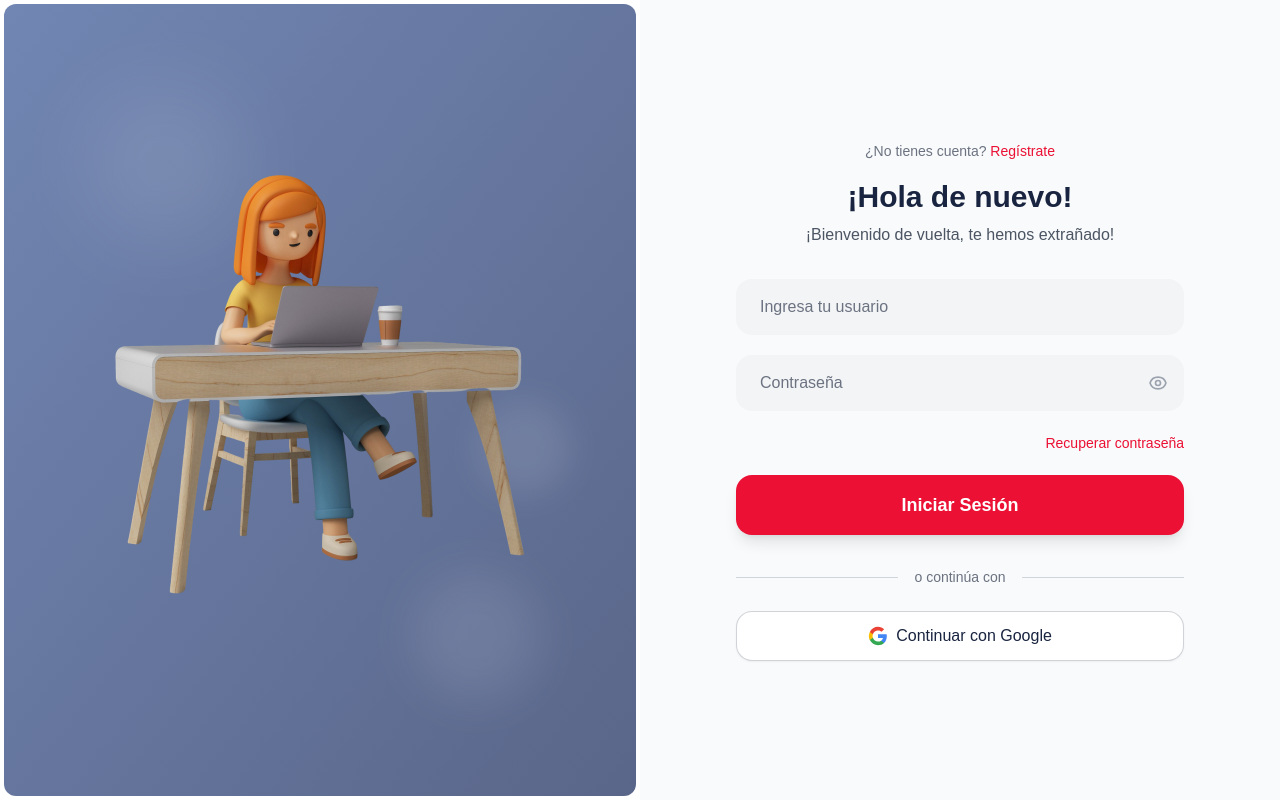
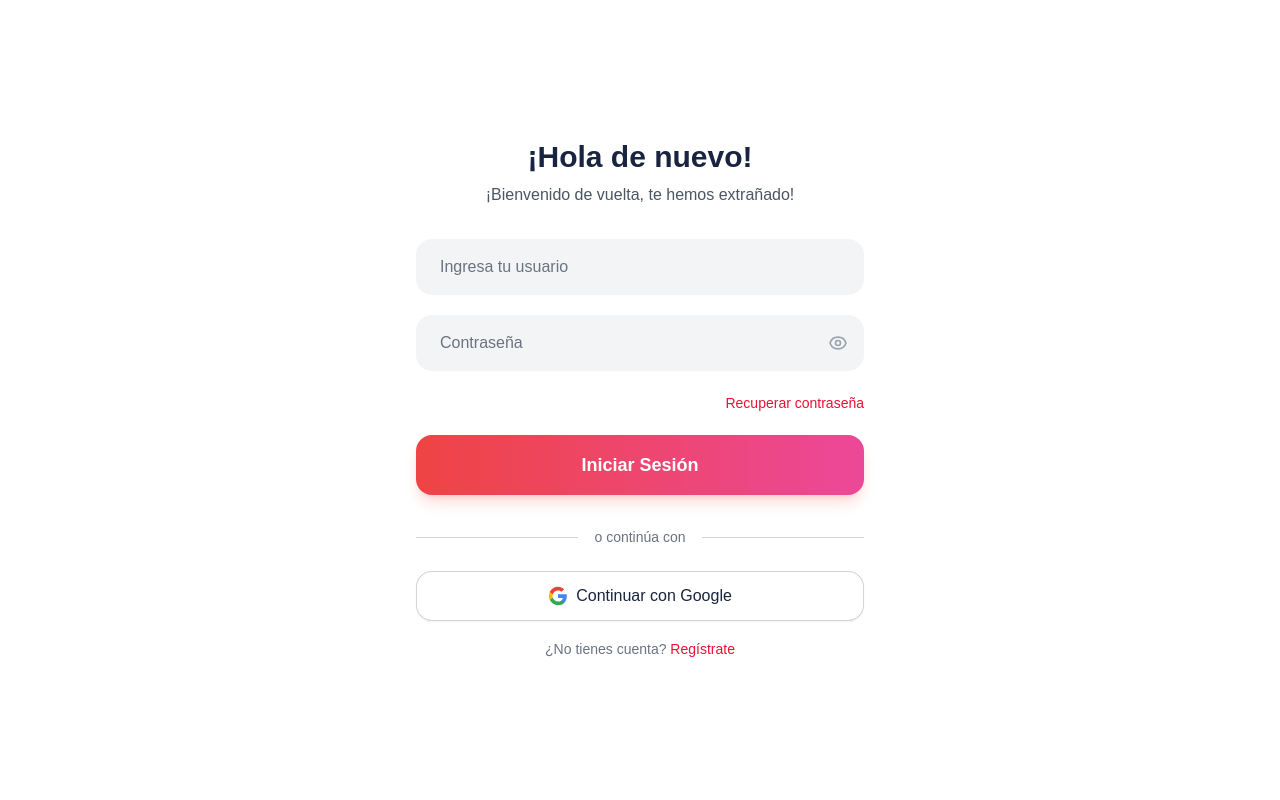
Before and after one commit to fulldata-pro/site-v2, a Next.js app: page /login in a window 1280 px wide. Built offline with nearby package versions, Linux system fonts and the light colour scheme; a web font is replaced by a local one.

Commit message:
Cmabios Login Lucho

```diff
--- a/app/login/page.tsx
+++ b/app/login/page.tsx
@@ -100,41 +100,12 @@ export default function LoginPage() {
 
   return (
     <div className="min-h-screen flex">
-      {/* Left side - 3D Avatar */}
-      <div className='hidden bg-white  lg:flex p-1 lg:w-1/2'>
-        <div className=" bg-gradient-to-br w-full h-full rounded-xl from-[#7186b3] to-[#5a6689] items-center justify-center relative overflow-hidden">
-          <div className="relative z-10 flex items-center justify-center h-full">
-            <div className="text-center">
-              <div className="mb-8">
-                <Image
-                  src={avatar}
-                  alt="3D Avatar Illustration"
-                  width={1000}
-                  height={1000}
-                  className="w-[500px] h-[500px] object-contain mx-auto"
-                />
-              </div>
-            </div>
-          </div>
-          {/* Subtle background decoration */}
-          <div className="absolute inset-0">
-            <div className="absolute top-20 left-20 w-40 h-40 bg-white/10 rounded-full blur-2xl"></div>
-            <div className="absolute bottom-24 right-24 w-32 h-32 bg-white/10 rounded-full blur-xl"></div>
-            <div className="absolute top-1/2 right-16 w-24 h-24 bg-white/10 rounded-full blur-lg"></div>
-          </div>
-        </div>
-      </div>
 
-      {/* Right side - Login Form */}
-      <div className="w-full lg:w-1/2 flex items-center justify-center p-8 bg-gray-50">
+      {/* Login Form */}
+      <div className="w-full w-full flex items-center justify-center p-8 bg-white">
         <div className="w-full max-w-md">
           <div className="text-center mb-8">
-            <div className=" mb-4">
-              <span className="text-sm text-gray-500">¿No tienes cuenta? </span>
-              <Link href={AUTH_ROUTES.REGISTER} className="text-sm text-[#eb1034] hover:text-[#d10e2e] font-medium">
-                Regístrate
-              </Link>
-            </div>
+
             <h1 className="text-3xl font-bold text-[#192440] mb-2">¡Hola de nuevo!</h1>
             <p className="text-gray-600">¡Bienvenido de vuelta, te hemos extrañado!</p>
           </div>
@@ -193,7 +164,7 @@ export default function LoginPage() {
             <button
               type="submit"
               disabled={isLoading}
-              className="w-full py-4 text-lg font-semibold disabled:opacity-50 disabled:cursor-not-allowed bg-[#eb1034] hover:bg-[#d10e2e] text-white rounded-2xl transition-all duration-200 shadow-lg hover:shadow-xl"
+              className="w-full py-4 text-lg font-semibold disabled:opacity-50 disabled:cursor-not-allowed bg-[#eb1034] hover:bg-[#d10e2e] text-white rounded-2xl transition-all duration-200 shadow-lg hover:shadow-xl bg-gradient-to-r from-red-500 to-pink-500 text-white shadow-lg shadow-red-500/20"
             >
               {isLoading ? (
                 <span className="flex items-center justify-center gap-2">
@@ -212,7 +183,7 @@ export default function LoginPage() {
                 <div className="w-full border-t border-gray-300" />
               </div>
               <div className="relative flex justify-center text-sm">
-                <span className="px-4 bg-gray-50 text-gray-500">o continúa con</span>
+                <span className="px-4 bg-white text-gray-500">o continúa con</span>
               </div>
             </div>
 
@@ -231,6 +202,12 @@ export default function LoginPage() {
                 Continuar con Google
               </button>
             </div>
+            <div className="text-center mt-4">
+              <span className="text-sm text-gray-500">¿No tienes cuenta? </span>
+              <Link href={AUTH_ROUTES.REGISTER} className="text-sm text-[#eb1034] hover:text-[#d10e2e] font-medium">
+                Regístrate
+              </Link>
+            </div>
           </div>
         </div>
       </div>
```
